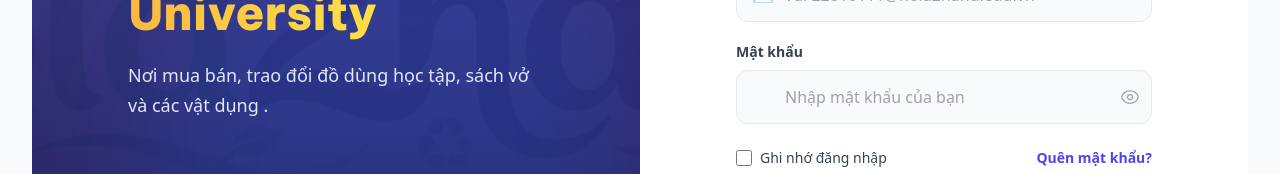
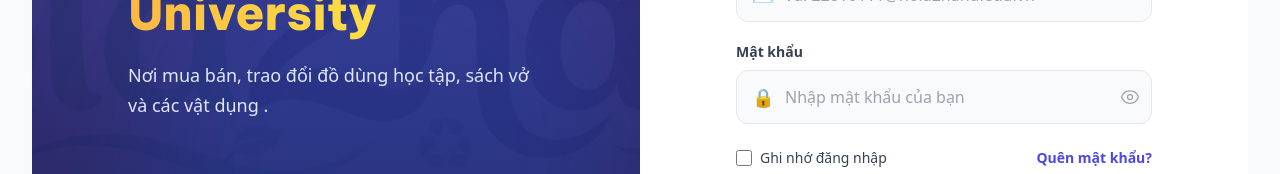
Before and after one commit to Sinh2801/web_nola2_hand, a React (Vite) app in the folder frontend/: page /login in a window 1280 px wide. Shown: the part 488-662 px from the top of the page. Built offline with nearby package versions, Linux system fonts and the light colour scheme; no server answers.

Commit message:
fix/ thêm icon khóa ở ô mật khẩu

```diff
--- a/frontend/src/components/PasswordInput.jsx
+++ b/frontend/src/components/PasswordInput.jsx
@@ -1,11 +1,16 @@
 import React, { useState } from 'react'
 import { EyeIcon, EyeSlashIcon } from '@heroicons/react/24/outline'
 
-export default function PasswordInput({ className = '', ...inputProps }) {
+export default function PasswordInput({ className = '', leftIcon, ...inputProps }) {
   const [isVisible, setIsVisible] = useState(false)
 
   return (
     <div className="relative">
+      {leftIcon && (
+        <div className="absolute inset-y-0 left-0 pl-4 flex items-center pointer-events-none">
+          {leftIcon}
+        </div>
+      )}
       <input
         {...inputProps}
         type={isVisible ? 'text' : 'password'}
--- a/frontend/src/pages/Login.jsx
+++ b/frontend/src/pages/Login.jsx
@@ -152,6 +152,7 @@ export default function Login() {
                     id="password"
                     name="password"
                     required
+                    leftIcon={<span className="text-gray-400 text-lg">🔒</span>}
                     className="block w-full pl-12 pr-4 py-3.5 border border-gray-200 dark:border-gray-700 rounded-xl bg-gray-50 dark:bg-gray-800 text-gray-900 dark:text-white placeholder-gray-400 focus:outline-none focus:ring-2 focus:ring-orange-500/50 focus:border-orange-500 transition-all font-medium"
                     placeholder="Nhập mật khẩu của bạn"
                     value={formData.password}
```
